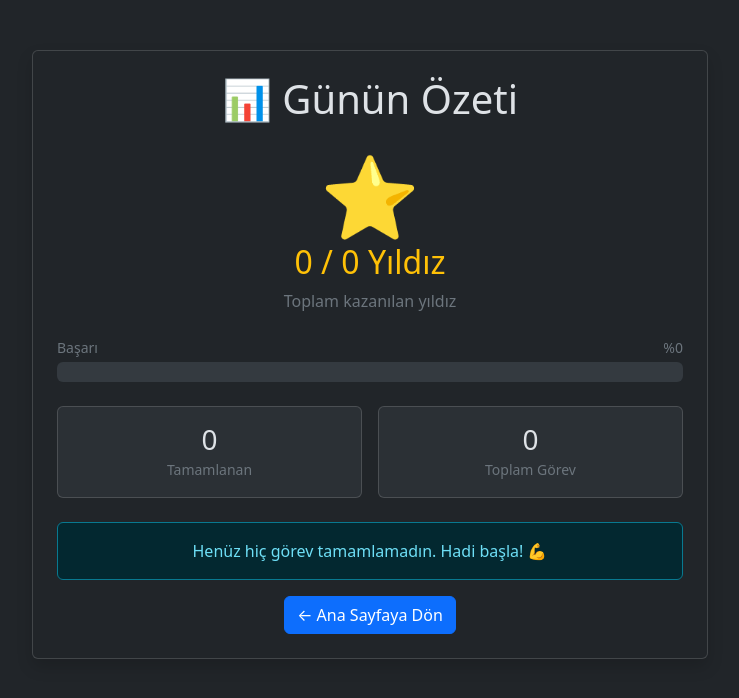
After one commit to azrabaltali/todo-app, a Flask app: page /ozet in a window 1280 px wide. The commit adds this page. Shown: the top 698 px of the page, without its empty margins (270-1009 px from the left). Run offline with Flask 3, Linux system fonts and the light colour scheme.

Commit message:
gun ozeti eklendi

```diff
--- a/app.py
+++ b/app.py
@@ -19,6 +19,7 @@ class Gorev(db.Model):
 
     def __repr__(self):
         return f"<Gorev {self.id}: {self.baslik}>"
+
 
 @app.route("/")
 def ana_sayfa():
@@ -53,6 +54,15 @@ def gorev_tamamla(gorev_id):
     db.session.commit()
     return redirect(url_for("ana_sayfa"))
 
+
+@app.route("/sil/<int:gorev_id>", methods=["POST"])
+def gorev_sil(gorev_id):
+    gorev = Gorev.query.get_or_404(gorev_id)
+    db.session.delete(gorev)
+    db.session.commit()
+    return redirect(url_for("ana_sayfa"))
+
+
 @app.route("/ilerleme/<int:gorev_id>", methods=["POST"])
 def gorev_ilerleme(gorev_id):
     gorev = Gorev.query.get_or_404(gorev_id)
@@ -75,12 +85,36 @@ def gorev_ilerleme(gorev_id):
     db.session.commit()
     return redirect(url_for("ana_sayfa"))
 
-@app.route("/sil/<int:gorev_id>", methods=["POST"])
-def gorev_sil(gorev_id):
-    gorev = Gorev.query.get_or_404(gorev_id)
-    db.session.delete(gorev)
-    db.session.commit()
-    return redirect(url_for("ana_sayfa"))
+
+@app.route("/ozet")
+def ozet():
+    tum_gorevler = Gorev.query.all()
+
+    toplam_gorev = len(tum_gorevler)
+    tamamlanan = [g for g in tum_gorevler if g.tamamlandi]
+    tamamlanan_sayi = len(tamamlanan)
+
+    # Tamamlanan görevlerin zorluk puanlarını topla
+    kazanilan_yildiz = sum(g.zorluk for g in tamamlanan)
+
+    # Maksimum olası yıldız (hepsi tamamlansaydı)
+    maksimum_yildiz = sum(g.zorluk for g in tum_gorevler)
+
+    # Yüzde (0'a bölme hatasına karşı)
+    if maksimum_yildiz > 0:
+        basari_yuzdesi = round((kazanilan_yildiz / maksimum_yildiz) * 100)
+    else:
+        basari_yuzdesi = 0
+
+    return render_template(
+        "ozet.html",
+        toplam_gorev=toplam_gorev,
+        tamamlanan_sayi=tamamlanan_sayi,
+        kazanilan_yildiz=kazanilan_yildiz,
+        maksimum_yildiz=maksimum_yildiz,
+        basari_yuzdesi=basari_yuzdesi,
+        tamamlanan=tamamlanan,
+    )
 
 
 if __name__ == "__main__":
--- /dev/null
+++ b/templates/ozet.html
@@ -0,0 +1,119 @@
+<!DOCTYPE html>
+<html lang="tr" data-bs-theme="dark">
+
+<head>
+    <meta charset="UTF-8">
+    <meta name="viewport" content="width=device-width, initial-scale=1">
+    <title>Gün Özeti</title>
+    <link href="https://cdn.jsdelivr.net/npm/bootstrap@5.3.3/dist/css/bootstrap.min.css" rel="stylesheet">
+</head>
+
+<body>
+    <div class="container" style="max-width: 700px; margin-top: 50px; margin-bottom: 50px;">
+
+        <div class="card shadow">
+            <div class="card-body p-4">
+
+                <h1 class="card-title text-center mb-4">📊 Günün Özeti</h1>
+
+                {# --- Yıldız kutusu --- #}
+                <div class="text-center mb-4">
+                    <div class="display-1">⭐</div>
+                    <h2 class="text-warning">{{ kazanilan_yildiz }} / {{ maksimum_yildiz }} Yıldız</h2>
+                    <p class="text-secondary mb-0">Toplam kazanılan yıldız</p>
+                </div>
+
+                {# --- İlerleme çubuğu --- #}
+                <div class="mb-4">
+                    <div class="d-flex justify-content-between mb-1">
+                        <small class="text-secondary">Başarı</small>
+                        <small class="text-secondary">%{{ basari_yuzdesi }}</small>
+                    </div>
+                    <div class="progress" style="height: 20px;">
+                        {% if basari_yuzdesi <= 33 %}
+                        <div class="progress-bar bg-danger" role="progressbar"
+                            style="width: {{ basari_yuzdesi }}%;"
+                            aria-valuenow="{{ basari_yuzdesi }}"
+                            aria-valuemin="0" aria-valuemax="100">
+                            %{{ basari_yuzdesi }}
+                        </div>
+                        {% elif basari_yuzdesi <= 66 %}
+                        <div class="progress-bar bg-warning text-dark" role="progressbar"
+                            style="width: {{ basari_yuzdesi }}%;"
+                            aria-valuenow="{{ basari_yuzdesi }}"
+                            aria-valuemin="0" aria-valuemax="100">
+                            %{{ basari_yuzdesi }}
+                        </div>
+                        {% else %}
+                        <div class="progress-bar bg-success" role="progressbar"
+                            style="width: {{ basari_yuzdesi }}%;"
+                            aria-valuenow="{{ basari_yuzdesi }}"
+                            aria-valuemin="0" aria-valuemax="100">
+                            %{{ basari_yuzdesi }}
+                        </div>
+                        {% endif %}
+                    </div>
+                </div>
+
+                {# --- Sayılar --- #}
+                <div class="row text-center mb-4 g-3">
+                    <div class="col-6">
+                        <div class="card bg-body-tertiary">
+                            <div class="card-body">
+                                <h3 class="mb-0">{{ tamamlanan_sayi }}</h3>
+                                <small class="text-secondary">Tamamlanan</small>
+                            </div>
+                        </div>
+                    </div>
+                    <div class="col-6">
+                        <div class="card bg-body-tertiary">
+                            <div class="card-body">
+                                <h3 class="mb-0">{{ toplam_gorev }}</h3>
+                                <small class="text-secondary">Toplam Görev</small>
+                            </div>
+                        </div>
+                    </div>
+                </div>
+
+                {# --- Motivasyon mesajı --- #}
+                <div class="alert alert-info text-center">
+                    {% if tamamlanan_sayi == 0 %}
+                    Henüz hiç görev tamamlamadın. Hadi başla! 💪
+                    {% elif basari_yuzdesi < 50 %}
+                    İyi başlangıç! Devam et. 🚀
+                    {% elif basari_yuzdesi < 100 %}
+                    Harika gidiyorsun! Neredeyse bitti. 🔥
+                    {% else %}
+                    Mükemmel! Tüm görevleri tamamladın! 🎉
+                    {% endif %}
+                </div>
+
+                {# --- Tamamlanan görevlerin listesi --- #}
+                {% if tamamlanan %}
+                <h6 class="text-secondary mb-2">Bugün Tamamlananlar</h6>
+                <ul class="list-group mb-4">
+                    {% for gorev in tamamlanan %}
+                    <li class="list-group-item d-flex justify-content-between align-items-center">
+                        <span>
+                            <s class="text-secondary">{{ gorev.baslik }}</s>
+                        </span>
+                        <span class="text-warning">
+                            {% for _ in range(gorev.zorluk) %}⭐{% endfor %}
+                        </span>
+                    </li>
+                    {% endfor %}
+                </ul>
+                {% endif %}
+
+                {# --- Geri dön --- #}
+                <div class="text-center">
+                    <a href="/" class="btn btn-primary">← Ana Sayfaya Dön</a>
+                </div>
+
+            </div>
+        </div>
+
+    </div>
+</body>
+
+</html>
```
Also changed, not shown: templates/index.html (+20 -24 lines).
